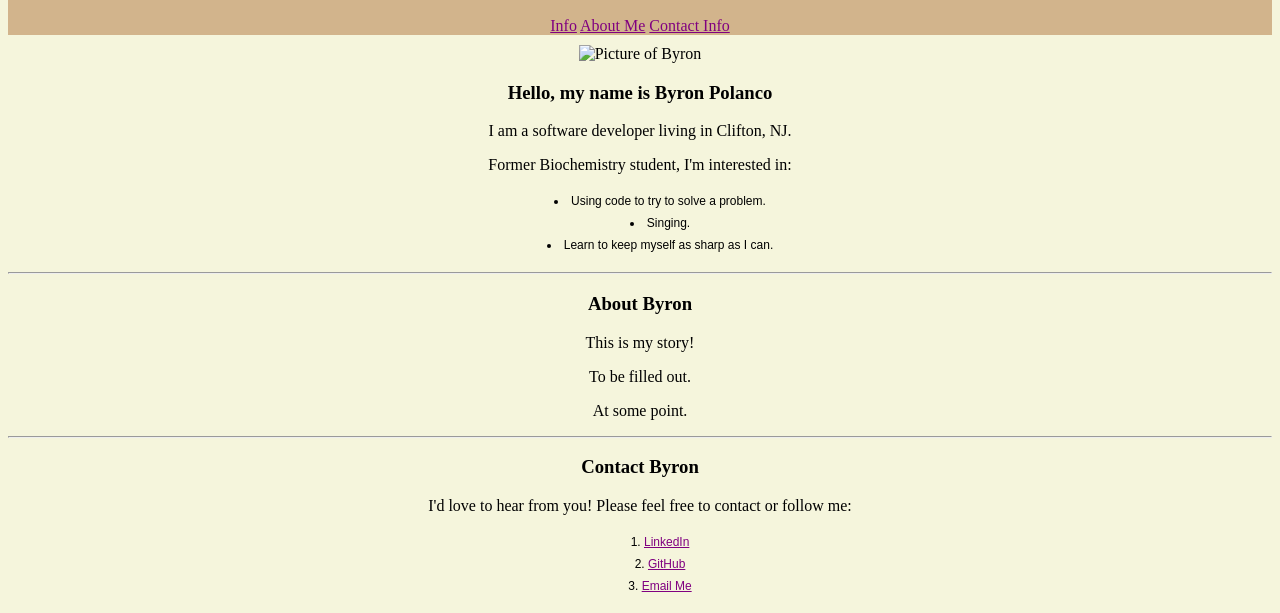
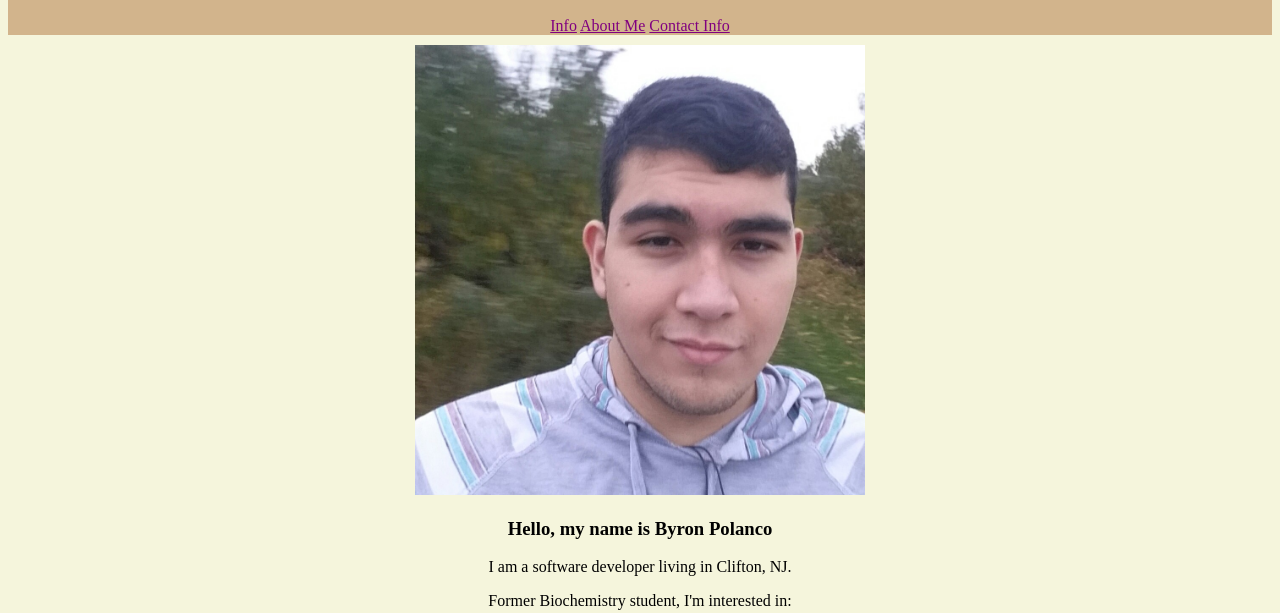
Before and after one commit to ByronTechnology/MyPortfolio, a plain HTML site: page index.html in a window 1280 px wide. Shown: the part 110-723 px from the top of the page. Drawn offline with Linux system fonts and the light colour scheme.

Commit message:
Update index.html

```diff
--- a/index.html
+++ b/index.html
@@ -20,7 +20,7 @@
       </div>
     </header>
   <main>
-    <img src="PictureOfByron.jpg" width = 450px alt="Picture of Byron">
+    <img src="images/PictureOfByron.jpg" width = 450px alt="Picture of Byron">
     <div>
       <article id="Info">
         <!--Some stuff about me-->
```
